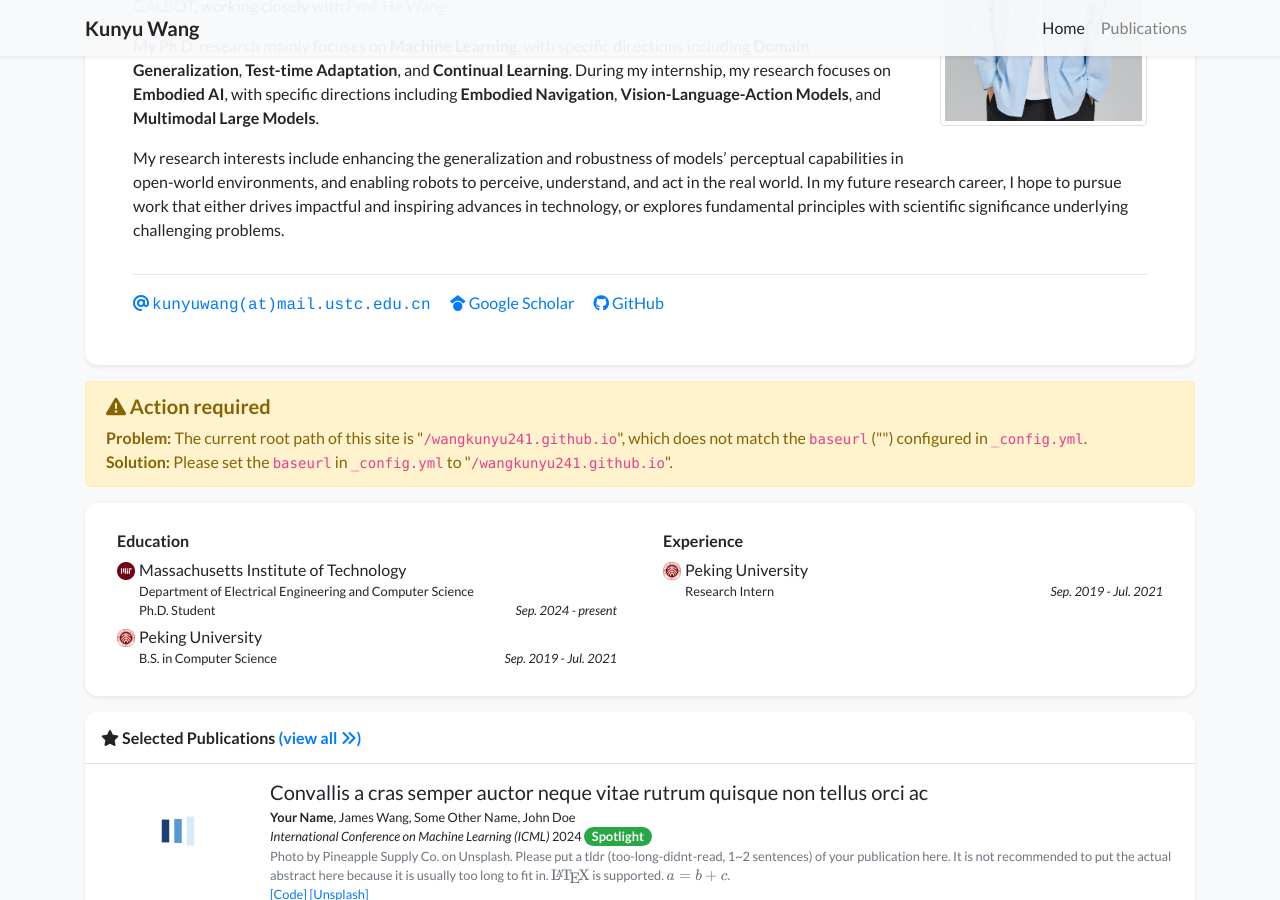
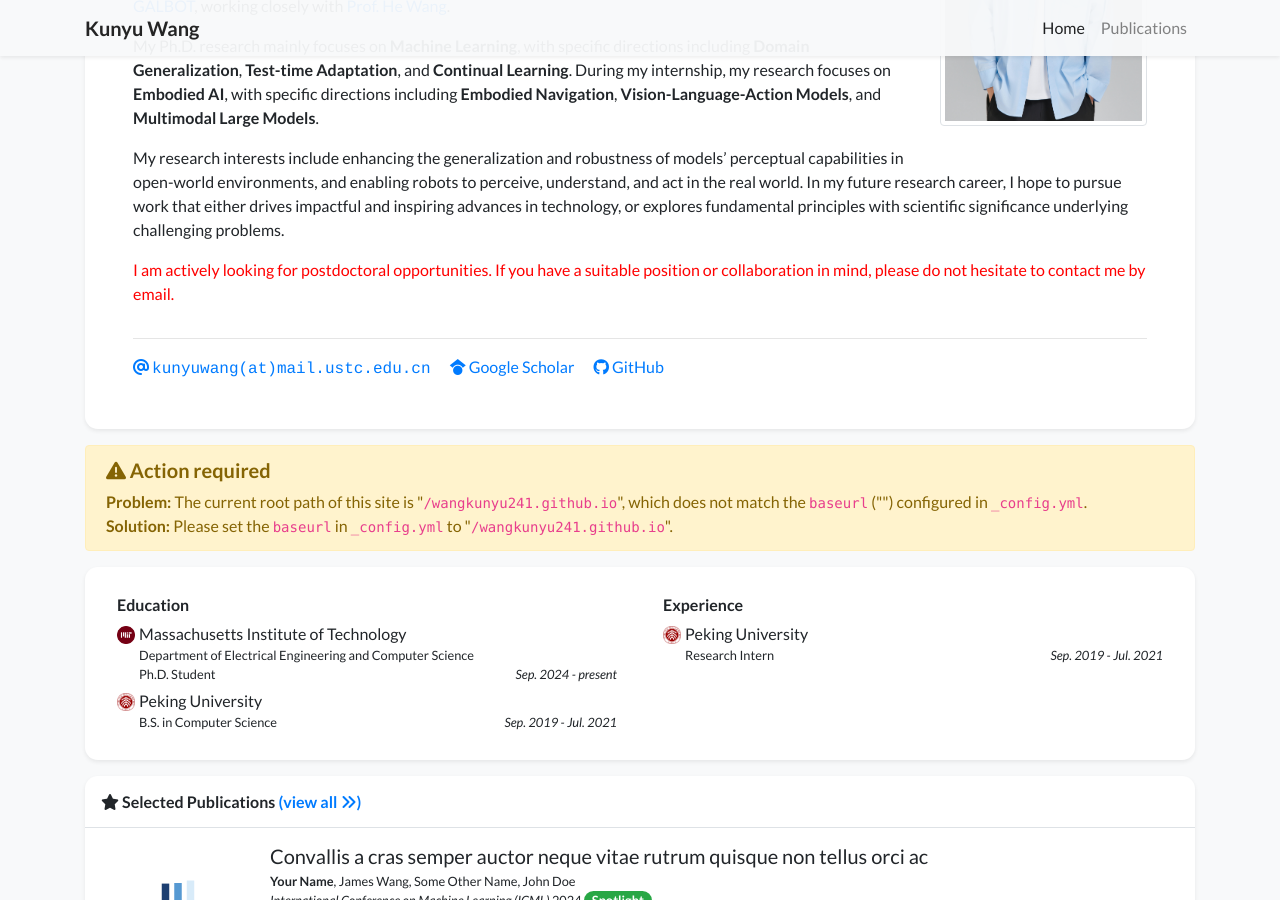
Before and after one commit to wangkunyu241/wangkunyu241.github.io, a Jekyll site: the page built from index.html, in a window 1280 px wide and 900 px high, scrolled down 302 px. Built offline with Jekyll 4.4.1, drawn with Linux system fonts in a browser that asks for light colours; nearby versions of some CDN libraries; a style sheet for code colours, icons or effects is not loaded.

Commit message:
Update profile.yml

```diff
--- a/_data/profile.yml
+++ b/_data/profile.yml
@@ -29,7 +29,10 @@
   </p>
   <p>
   My research interests include enhancing the generalization and robustness of models’ perceptual capabilities in open-world environments, and enabling robots to perceive, understand, and act in the real world. In my future research career, I hope to pursue work that either drives impactful and inspiring advances in technology, or explores fundamental principles with scientific significance underlying challenging problems.
+  </p>
   <p>
+  <span style="color: red;">I am actively looking for postdoctoral opportunities. If you have a suitable position or collaboration in mind, please do not hesitate to contact me by email.</span>
+  </p>
 portrait_url: /assets/images/photos/portrait.jpg
 # portrait_caption: >-
 #   Photo by Manja Vitolic on Unsplash (this caption is optional, comment it out to disable).
```
